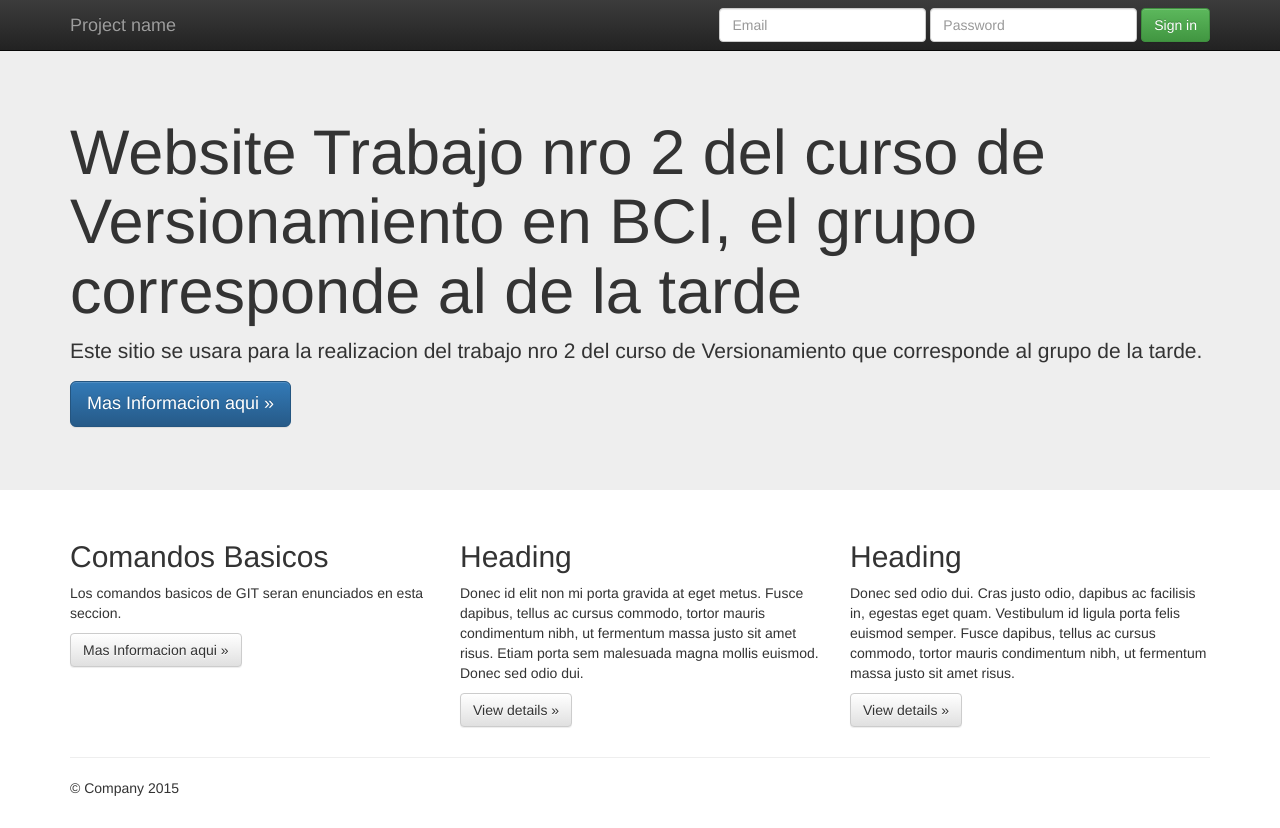
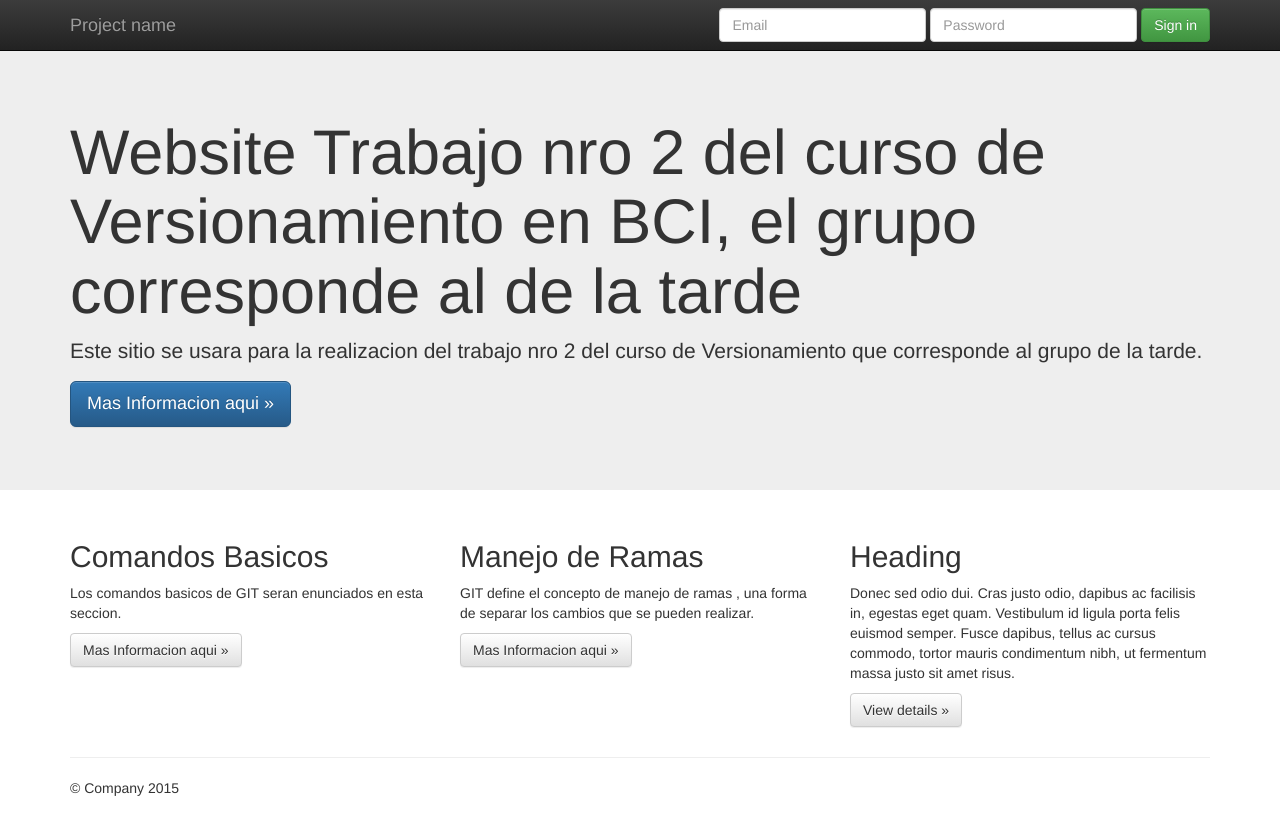
Before and after one commit to claugonzaport/Trabajo2_Claudia_Gonzalez, a plain HTML site: page index.html in a window 1280 px wide. Drawn offline with nearby package versions, Linux system fonts and the light colour scheme.

Commit message:
se crea Feature2  (Manejo de Ramas) en home site

```diff
--- a/index.html
+++ b/index.html
@@ -70,9 +70,9 @@
           <p><a class="btn btn-default" href="#" role="button">Mas Informacion aqui &raquo;</a></p>
         </div>
         <div class="col-md-4">
-          <h2>Heading</h2>
-          <p>Donec id elit non mi porta gravida at eget metus. Fusce dapibus, tellus ac cursus commodo, tortor mauris condimentum nibh, ut fermentum massa justo sit amet risus. Etiam porta sem malesuada magna mollis euismod. Donec sed odio dui. </p>
-          <p><a class="btn btn-default" href="#" role="button">View details &raquo;</a></p>
+          <h2>Manejo de Ramas</h2>
+          <p>GIT define el concepto de manejo de ramas , una forma de separar los cambios que se pueden realizar. </p>
+          <p><a class="btn btn-default" href="#" role="button">Mas Informacion aqui &raquo;</a></p>
        </div>
         <div class="col-md-4">
           <h2>Heading</h2>
```
